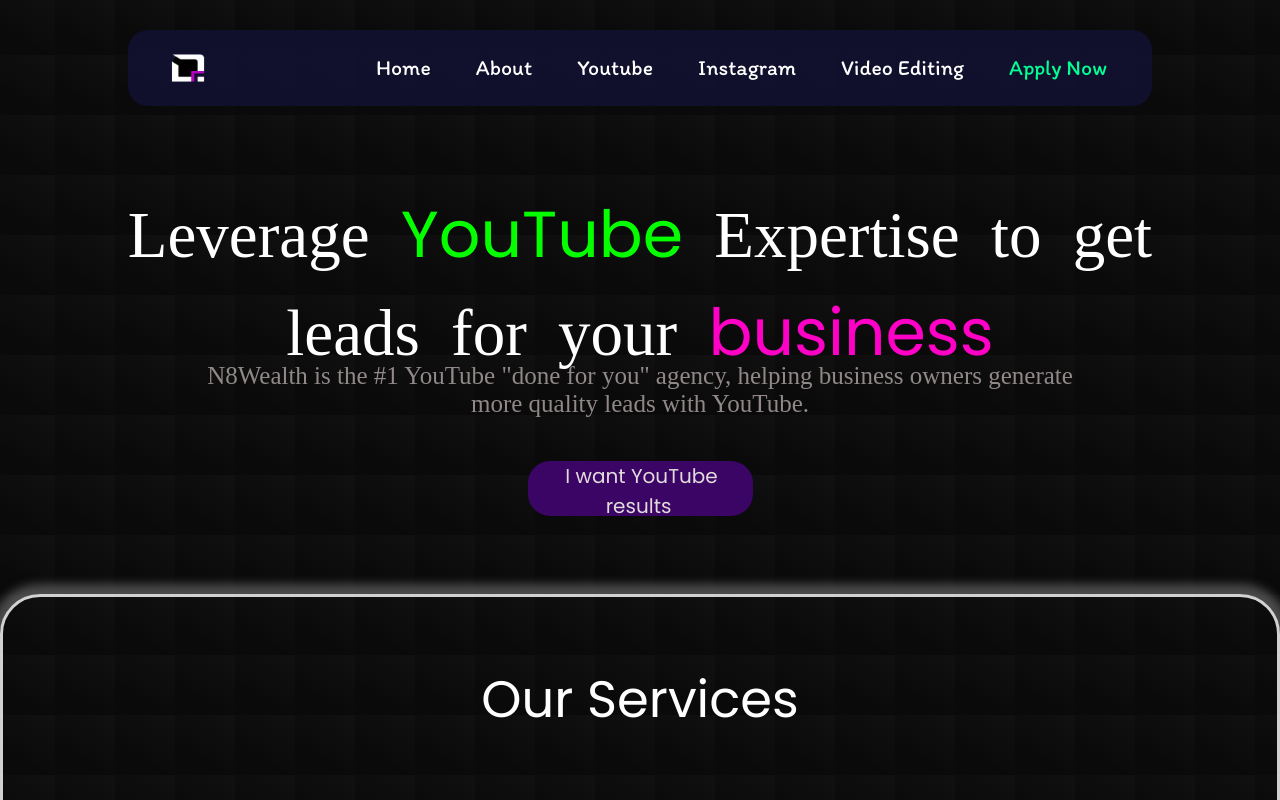
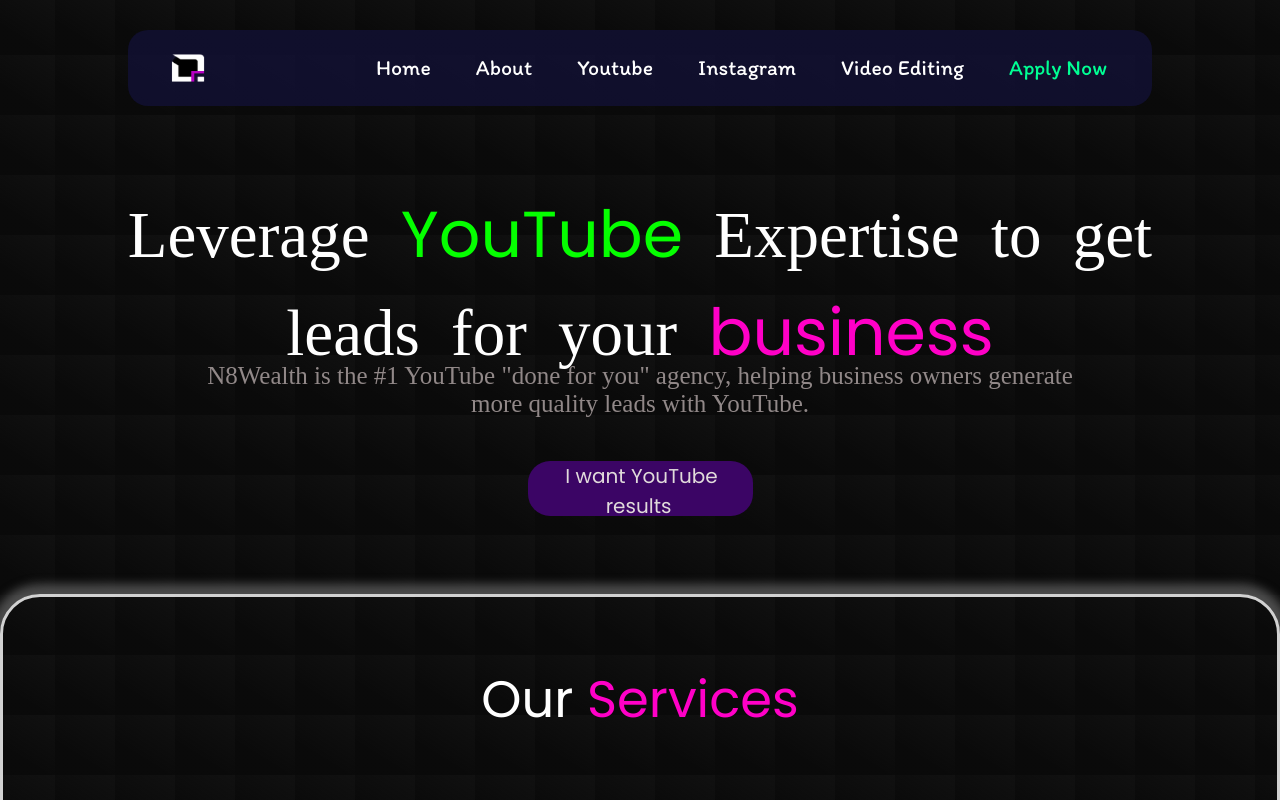
Before and after one commit to hackhaveli/Introocate, a React (Vite) app: page / in a window 1280 px wide. Shown: the top 800 px of the page. Built offline with nearby package versions, Linux system fonts and the light colour scheme; a web font is replaced by a local one.

Commit message:
Update Home.jsx

```diff
--- a/src/pages/Home.jsx
+++ b/src/pages/Home.jsx
@@ -21,7 +21,7 @@
 
             <div id="my-service" style={{ marginTop: '60px' }}>
                 <div style={{ display: 'flex', alignItems: 'center', justifyContent: 'center' }}>
-                    <h1 className="center" style={{ fontSize: '4vw' }}>Our Services</h1>
+                    <h1 className="center" style={{ fontSize: '4vw' }}>Our <span style={{ color: '#FF00C7' }}>Services</span></h1>
                 </div>
                 <div style={{ display: 'flex', alignItems: 'center', justifyContent: 'center' }} id="aaa">
                     <div className="service-div">
@@ -102,7 +102,7 @@
             </section>
 
             <h2 className="card__title" style={{ fontSize: '39px', margin: '30px' }}>
-                <span style={{ color: '#FF00C7' }}>Our</span> Services
+               Our <span style={{ color: '#FF00C7' }}>Services</span>
             </h2>
 
 
```
